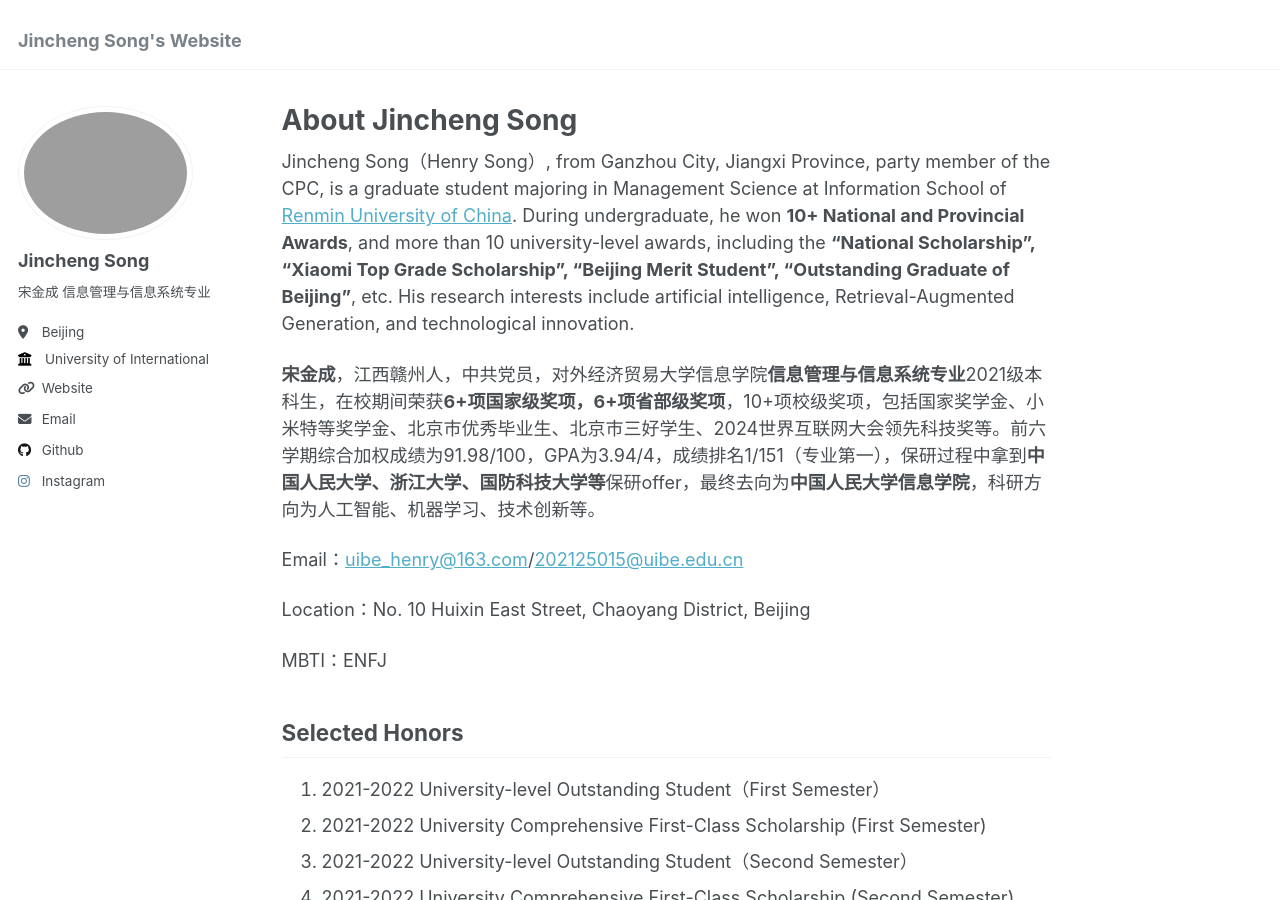
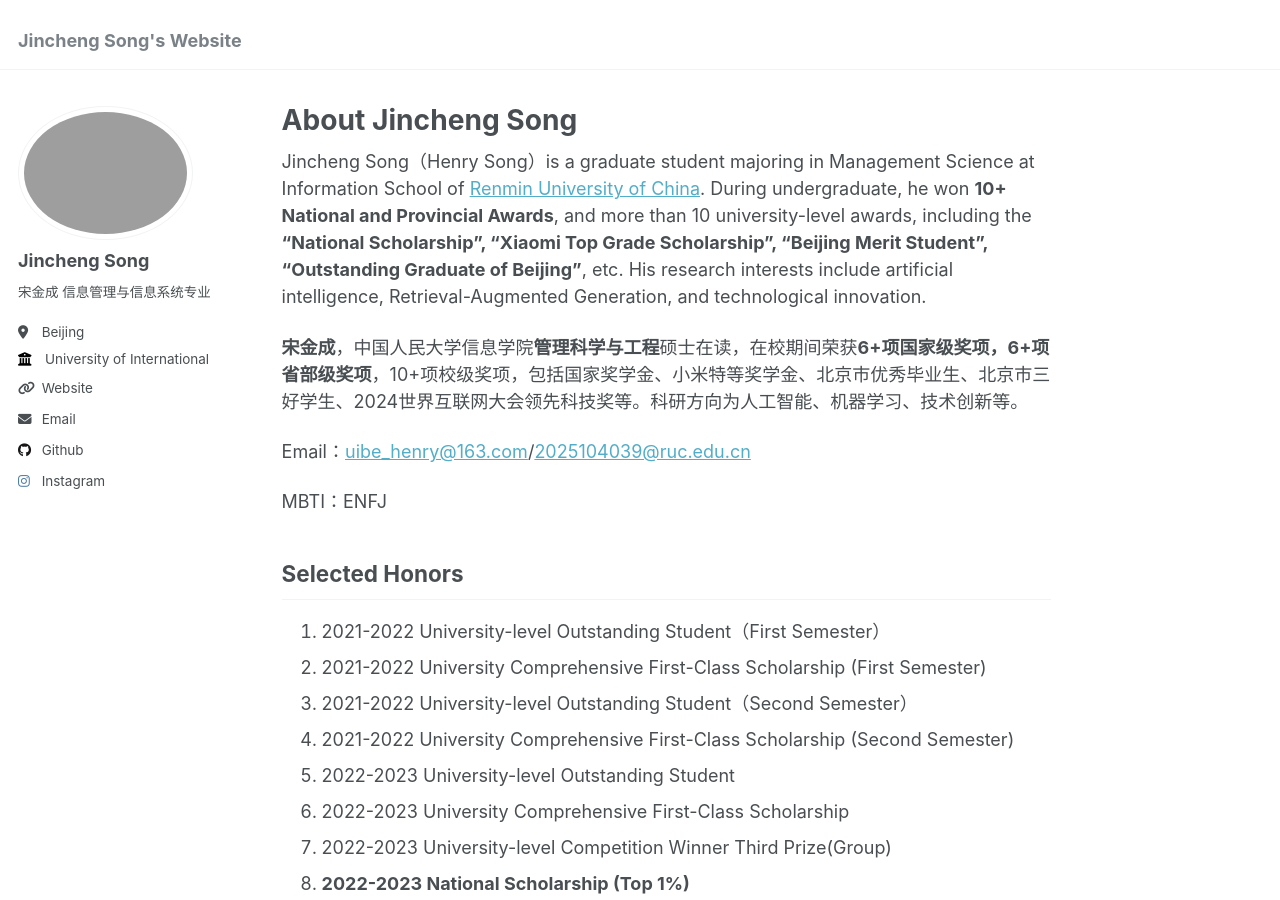
Before and after one commit to henrysong2003/henrysong2003.github.io, a Jekyll site: the page built from _pages/about.md, in a window 1280 px wide and 900 px high. Built offline with Jekyll 4.4.1, drawn with Linux system fonts in a browser that asks for light colours.

Commit message:
Update about.md

```diff
--- a/_pages/about.md
+++ b/_pages/about.md
@@ -6,13 +6,11 @@ redirect_from:
   - /about/
   - /about.html
 ---
-Jincheng Song（Henry Song）, from Ganzhou City, Jiangxi Province, party member of the CPC, is a graduate student majoring in Management Science at Information School of [Renmin University of China]([https://www.uibe.edu.cn/](https://www.ruc.edu.cn)). During undergraduate, he won **10+ National and Provincial Awards**, and more than 10 university-level awards, including the **“National Scholarship”, "Xiaomi Top Grade Scholarship", “Beijing Merit Student”, "Outstanding Graduate of Beijing"**, etc. His research interests include artificial intelligence, Retrieval-Augmented Generation, and technological innovation.
+Jincheng Song（Henry Song）is a graduate student majoring in Management Science at Information School of [Renmin University of China]([https://www.uibe.edu.cn/](https://www.ruc.edu.cn)). During undergraduate, he won **10+ National and Provincial Awards**, and more than 10 university-level awards, including the **“National Scholarship”, "Xiaomi Top Grade Scholarship", “Beijing Merit Student”, "Outstanding Graduate of Beijing"**, etc. His research interests include artificial intelligence, Retrieval-Augmented Generation, and technological innovation.
 
-**宋金成**，江西赣州人，中共党员，对外经济贸易大学信息学院**信息管理与信息系统专业**2021级本科生，在校期间荣获**6+项国家级奖项，6+项省部级奖项**，10+项校级奖项，包括国家奖学金、小米特等奖学金、北京市优秀毕业生、北京市三好学生、2024世界互联网大会领先科技奖等。前六学期综合加权成绩为91.98/100，GPA为3.94/4，成绩排名1/151（专业第一），保研过程中拿到**中国人民大学、浙江大学、国防科技大学等**保研offer，最终去向为**中国人民大学信息学院**，科研方向为人工智能、机器学习、技术创新等。
+**宋金成**，中国人民大学信息学院**管理科学与工程**硕士在读，在校期间荣获**6+项国家级奖项，6+项省部级奖项**，10+项校级奖项，包括国家奖学金、小米特等奖学金、北京市优秀毕业生、北京市三好学生、2024世界互联网大会领先科技奖等。科研方向为人工智能、机器学习、技术创新等。
 
-Email：[uibe_henry@163.com](mailto:uibe_henry@163.com)/[202125015@uibe.edu.cn](mailto:202125015@uibe.edu.cn)
-
-Location：No. 10 Huixin East Street, Chaoyang District, Beijing
+Email：[uibe_henry@163.com](mailto:uibe_henry@163.com)/[2025104039@ruc.edu.cn](mailto:2025104039@ruc.edu.cn)
 
 MBTI：ENFJ
 
```
